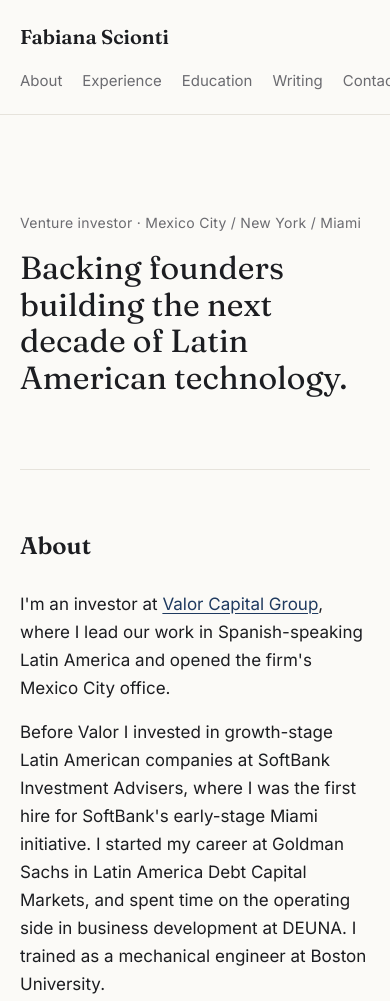
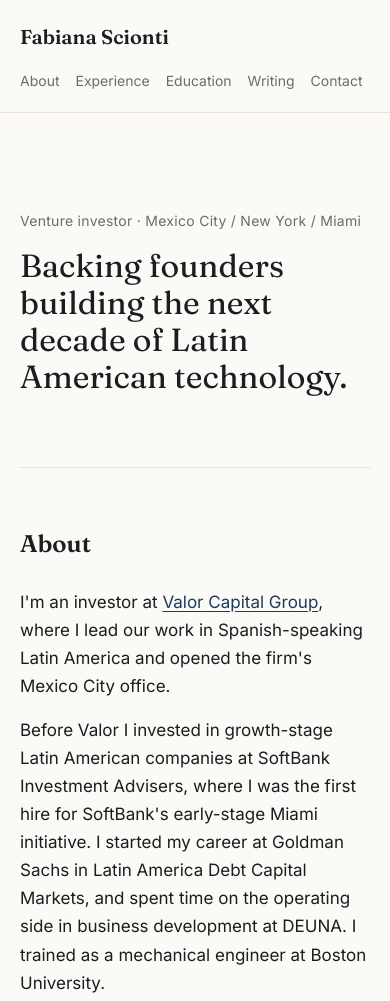
Before and after one commit to fabiscionti/fabiscionti.github.io, a plain HTML site: page index.html in a window 390 px wide. Shown: the top 1001 px of the page. Drawn offline with Linux system fonts and the light colour scheme.

Commit message:
Wrap the nav on phones so Contact isn't cut off
Co-Authored-By: Claude Opus 5.5 <noreply@anthropic.com>

```diff
--- a/styles.css
+++ b/styles.css
@@ -85,6 +85,7 @@ h3 { font-size: 17px; font-weight: 500; margin: 0 0 4px; }
 footer { max-width: 760px; margin: 0 auto; padding: 32px 20px 48px; color: var(--muted); font-size: 14px; }
 
 @media (max-width: 560px) {
+  nav { flex-wrap: wrap; gap: 6px 16px; font-size: 14px; }
   .timeline li { grid-template-columns: 1fr; gap: 4px; }
   .posts li { flex-direction: column; gap: 2px; }
 }
```
